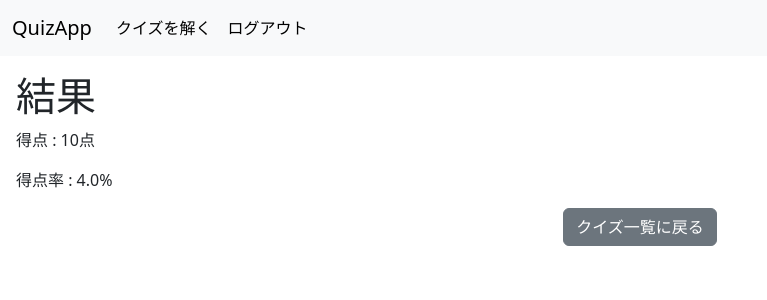
After one commit to aki-0517/quizapp, a Django app: page /result/1/ in a window 1280 px wide. The commit adds this page. Shown: the top 300 px of the page, without its empty margins (0-767 px from the left). Run offline with Django 4.2, Linux system fonts and the light colour scheme; a user stored in the database is signed in; tables that the repository leaves empty hold one stand-in row (values such as "Sample post"); some libraries are stand-ins or nearby versions.

Commit message:
initial commit

```diff
--- a/main/templates/main/base.html
+++ b/main/templates/main/base.html
@@ -21,7 +21,7 @@
                 </button>
                 <div class="collapse navbar-collapse" id="navbarNavAltMarkup">
                     <div class="navbar-nav">
-                        <a class="nav-link active" aria-current="page" href="">クイズを解く</a>
+                        <a class="nav-link active" aria-current="page" href="{% url 'answer_quiz_list' %}" tabindex="-1">クイズを解く</a>
                         <a class="nav-link active" href="" tabindex="-1">ログアウト</a>
                     </div>
                 </div>
--- /dev/null
+++ b/main/templates/main/result.html
@@ -0,0 +1,18 @@
+{% extends "main/base.html" %}
+{% load static %}
+
+{% block extra_style %}
+{% endblock %}
+
+{% block content %}
+<div class="m-3">
+    <h1>結果</h1>
+    <p>得点 : {{ quiz_answer.score }}点</p>
+    <p>得点率 : {{ quiz_answer.answer_rate }}%</p>
+    <div class="col text-center">
+        <a href="{% url 'answer_quiz_list' %}" class="btn btn-secondary" type="button">クイズ一覧に戻る</a>
+    </div>
+</div>
+{% endblock %}
+
+{% block footer %}{% endblock %}
--- a/main/urls.py
+++ b/main/urls.py
@@ -11,4 +11,5 @@ urlpatterns = [
     path("create_question/<quiz_id>/", views.create_question, name="create_question"),
     path("answer_quiz_list/", views.answer_quiz_list, name="answer_quiz_list"),
     path("answer_quiz/<quiz_id>/", views.answer_quiz, name="answer_quiz"),
+    path("result/<quiz_id>/", views.result, name="result"),
 ]
--- a/main/views.py
+++ b/main/views.py
@@ -4,6 +4,8 @@ from django.contrib.auth import views as auth_views  # 追加
 from .forms import LoginForm, SignUpForm,QuizForm, QuestionForm, ChoiceForm
 from django.contrib.auth.decorators import login_required
 from .models import Quiz, Choice, QuizAnswer # 追加
+from django.db.models import Avg # 追加
+
 
 def index(request):
     return render(request, "main/index.html")
@@ -119,6 +121,7 @@ def answer_quiz(request, quiz_id):
     # question オブジェクトの数を集計する
     question_num = questions.count()
     user = request.user
+    print(type(user))
 
     if request.method == "POST":
         for question in questions:
@@ -134,11 +137,29 @@ def answer_quiz(request, quiz_id):
         answer_rate = score*100/question_num
         # 得点と得点率をデータベースに保存する
         QuizAnswer.objects.create(
-            user=user, quiz=quiz, score=score, answer_rate=answer_rate
+            user=user,
+            quiz=quiz,
+            score=score,
+            answer_rate=answer_rate,
         )
+
+        answer_rate = score*100/question_num
+        QuizAnswer.objects.create(user=user, quiz=quiz, score=score, answer_rate=answer_rate)
+
+        return redirect("result", quiz_id)
 
     context = {
         "quiz":quiz,
         "questions":questions,
     }
     return render(request, "main/answer_quiz.html", context)
+
+def result(request, quiz_id):
+    user = request.user
+    quiz = get_object_or_404(Quiz, id=quiz_id)
+    quiz_answer = QuizAnswer.objects.filter(quiz=quiz, user=user).order_by("answered_at").last()
+    context = {
+        "quiz_answer":quiz_answer,
+    }
+
+    return render(request, "main/result.html", context)
--- a/quiz_app/settings.py
+++ b/quiz_app/settings.py
@@ -135,3 +135,9 @@ LOGIN_REDIRECT_URL = "home"  # ログイン成功後に遷移するページを
 LOGOUT_REDIRECT_URL = "index"  # ログアウト後に遷移するページを指定（ログアウトはあとで実装する）
 
 STATIC_ROOT = BASE_DIR / "staticfiles"
+
+try:
+    from .local_settings import *
+except ImportError:
+    # local_settings.py が存在しなくてもエラーにならないようにする
+    pass
```
